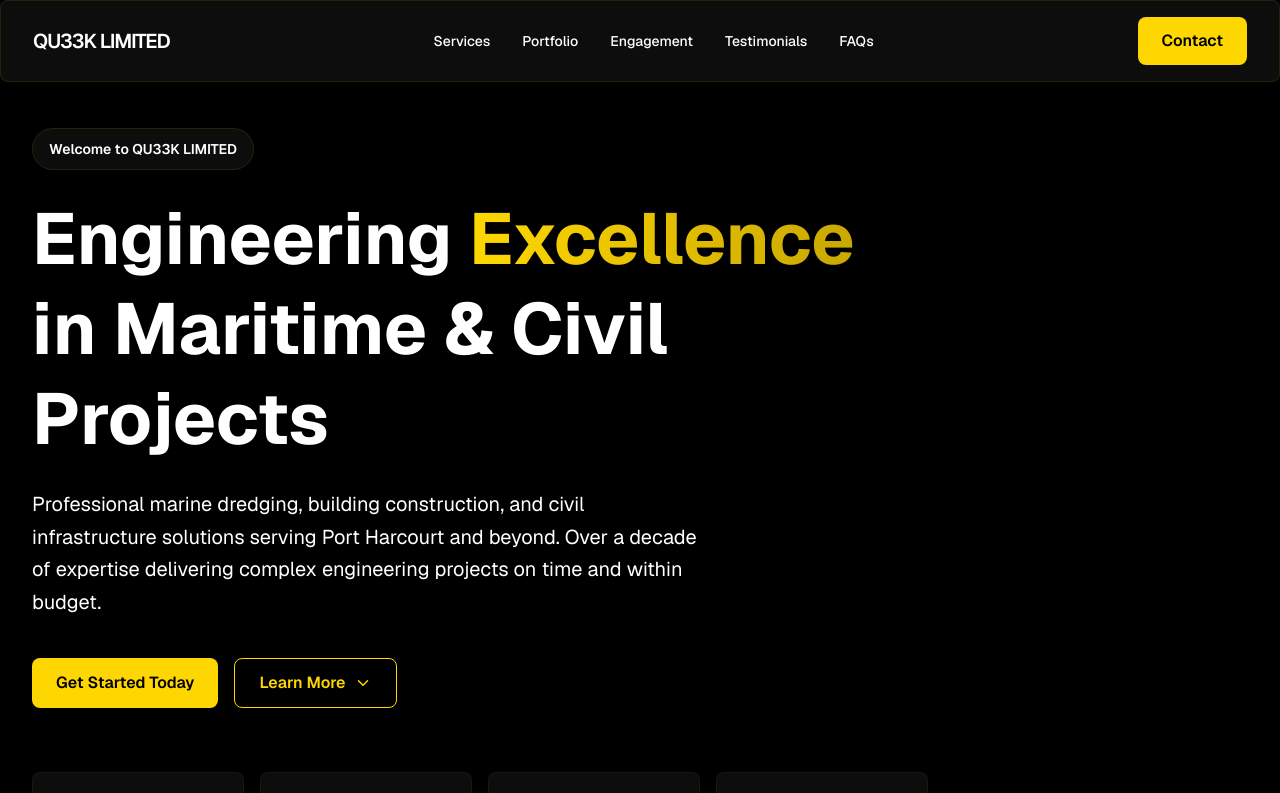
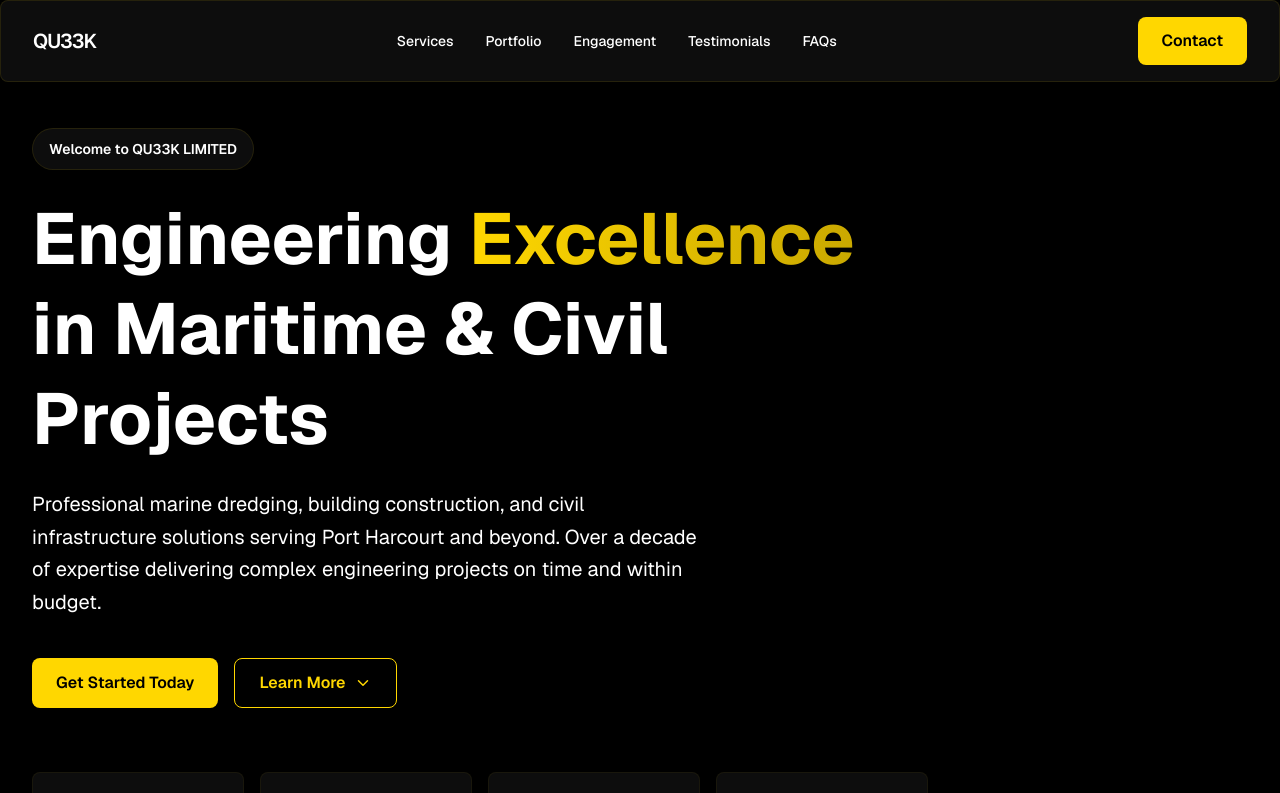
Before and after one commit to Dannggeorrgge/v0-qu33k2limited, a Next.js app: page / in a window 1280 px wide. Shown: the top 793 px of the page. Built offline with nearby package versions, Linux system fonts and the light colour scheme.

Commit message:
Updated header.tsx

```diff
--- a/components/header.tsx
+++ b/components/header.tsx
@@ -24,7 +24,7 @@ export function Header({ onContactClick }: { onContactClick: () => void }) {
           animate={{ opacity: 1 }}
           className="font-semibold text-xl tracking-tighter text-primary"
         >
-          QU33K LIMITED
+          QU33K
         </motion.div>
 
         {/* Desktop Navigation */}
```
Also changed, not shown: 1 other file (tests, documents, lock files or other folders).
